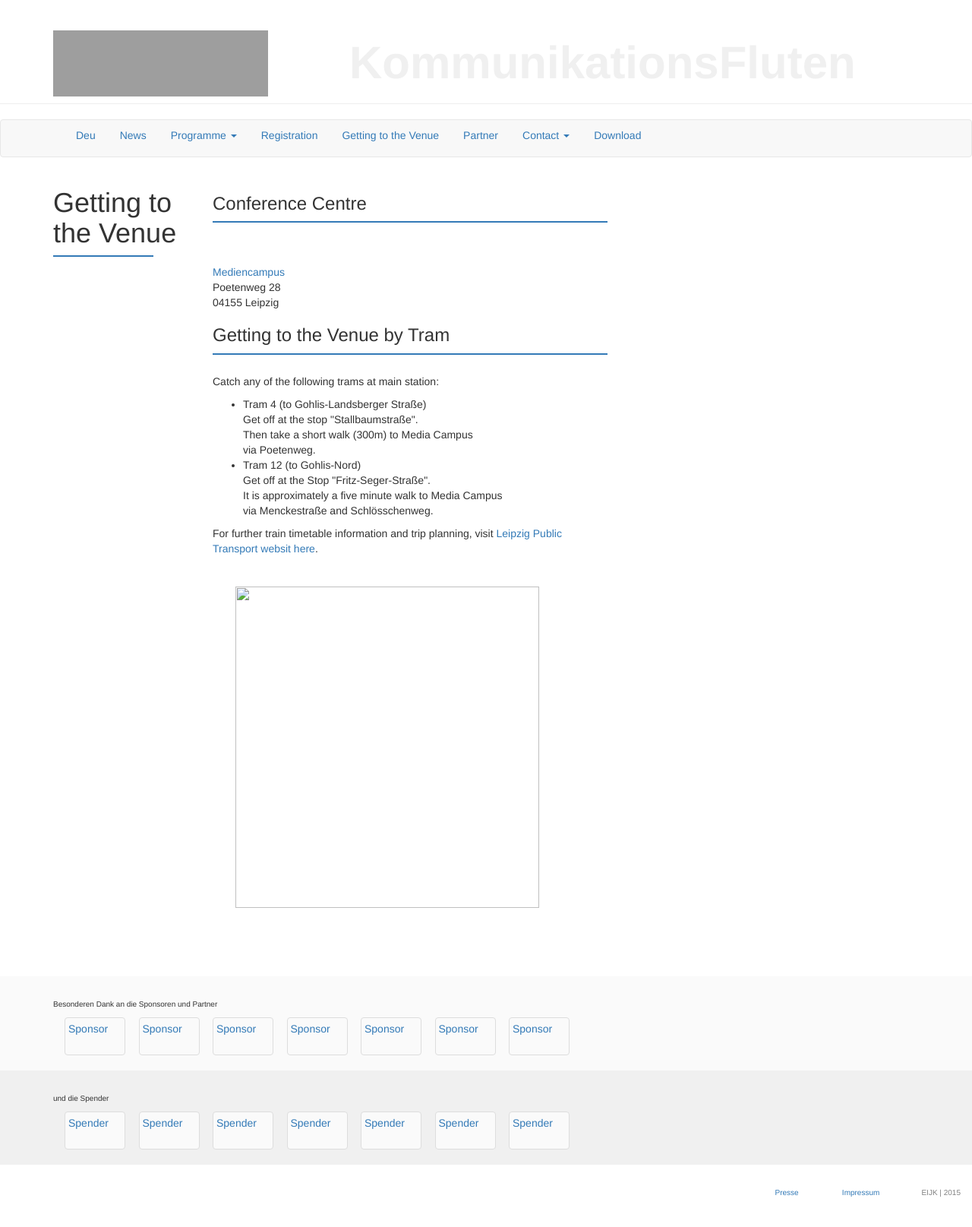
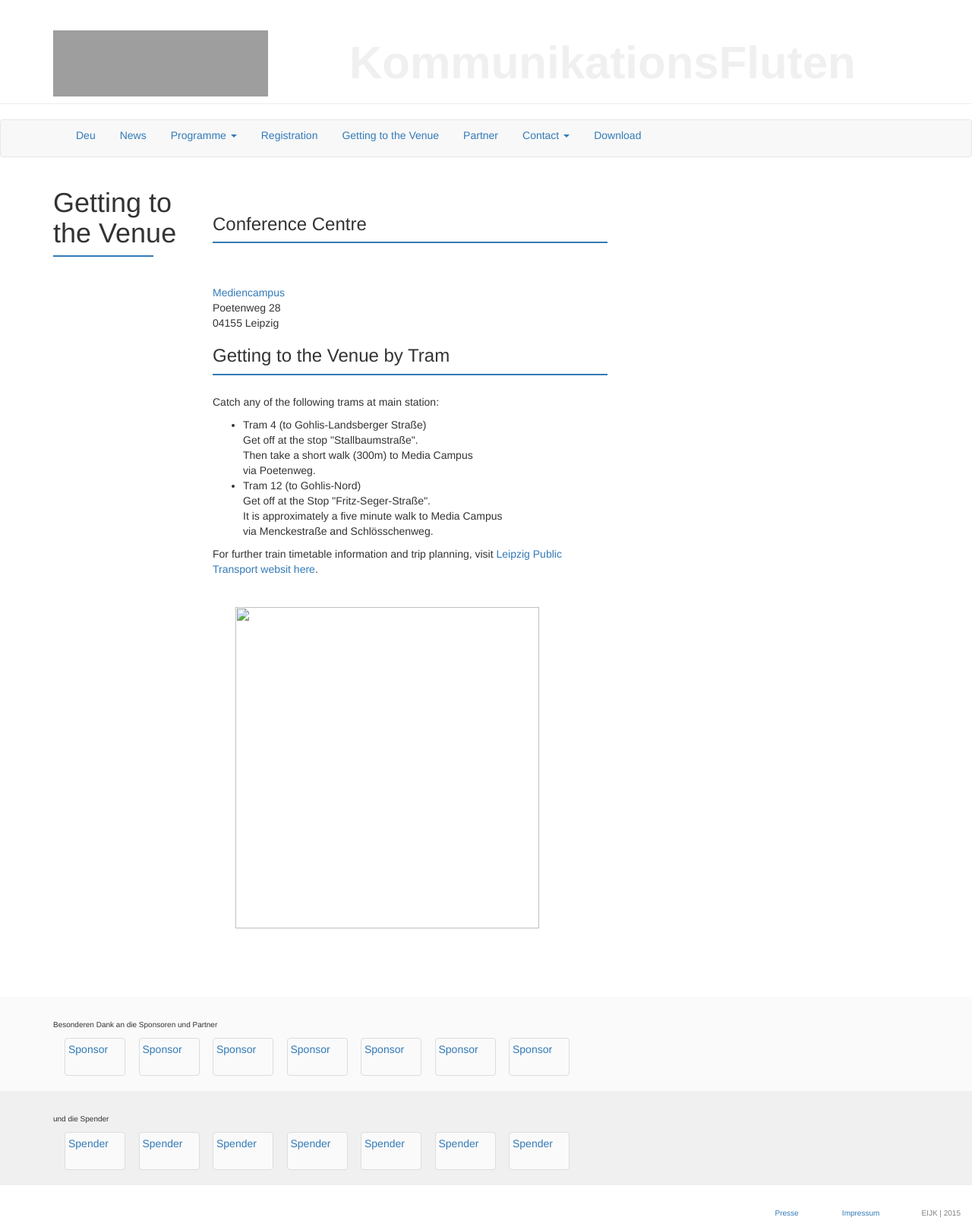
Before and after one commit to susedev/test, a Jekyll site: the page built from location.html, in a window 1280 px wide. Shown: the whole page at 76% size. Built offline with Jekyll 4.4.1, drawn with Linux system fonts in a browser that asks for light colours; nearby versions of some CDN libraries; before the commit the page ends 1588 px from its top, so only the background shows below that; grey boxes are pictures that could not be loaded.

Commit message:
Update location.html

```diff
--- a/location.html
+++ b/location.html
@@ -3,7 +3,7 @@ title: Getting to the Venue
 language: en
 ---
 
-<h3 style="margin-top: 28px;" class="csc-header csc-header-n1">Conference Centre</h3>
+<h3 style="margin-top: 55px;" class="csc-header csc-header-n1">Conference Centre</h3>
 
 <div class="box" style="background-color: #337AB7; height:2px; margin-top:3px; margin-bottom:55px;"></div>
 <p class="csc-header csc-header-n1"><a href="http://www.mediencampus-villa-ida.de/mediencampus/#">Mediencampus</a><br />
```
